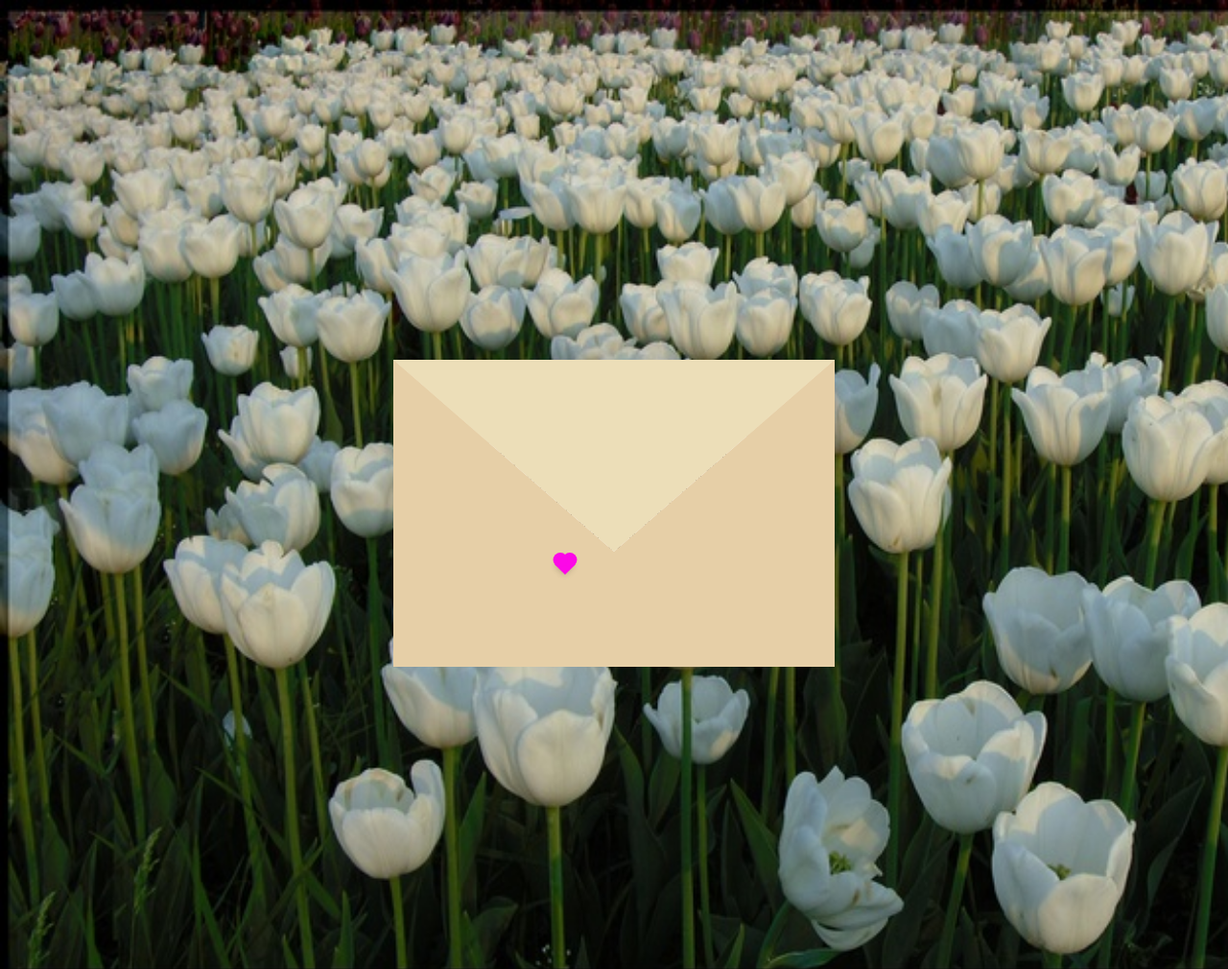
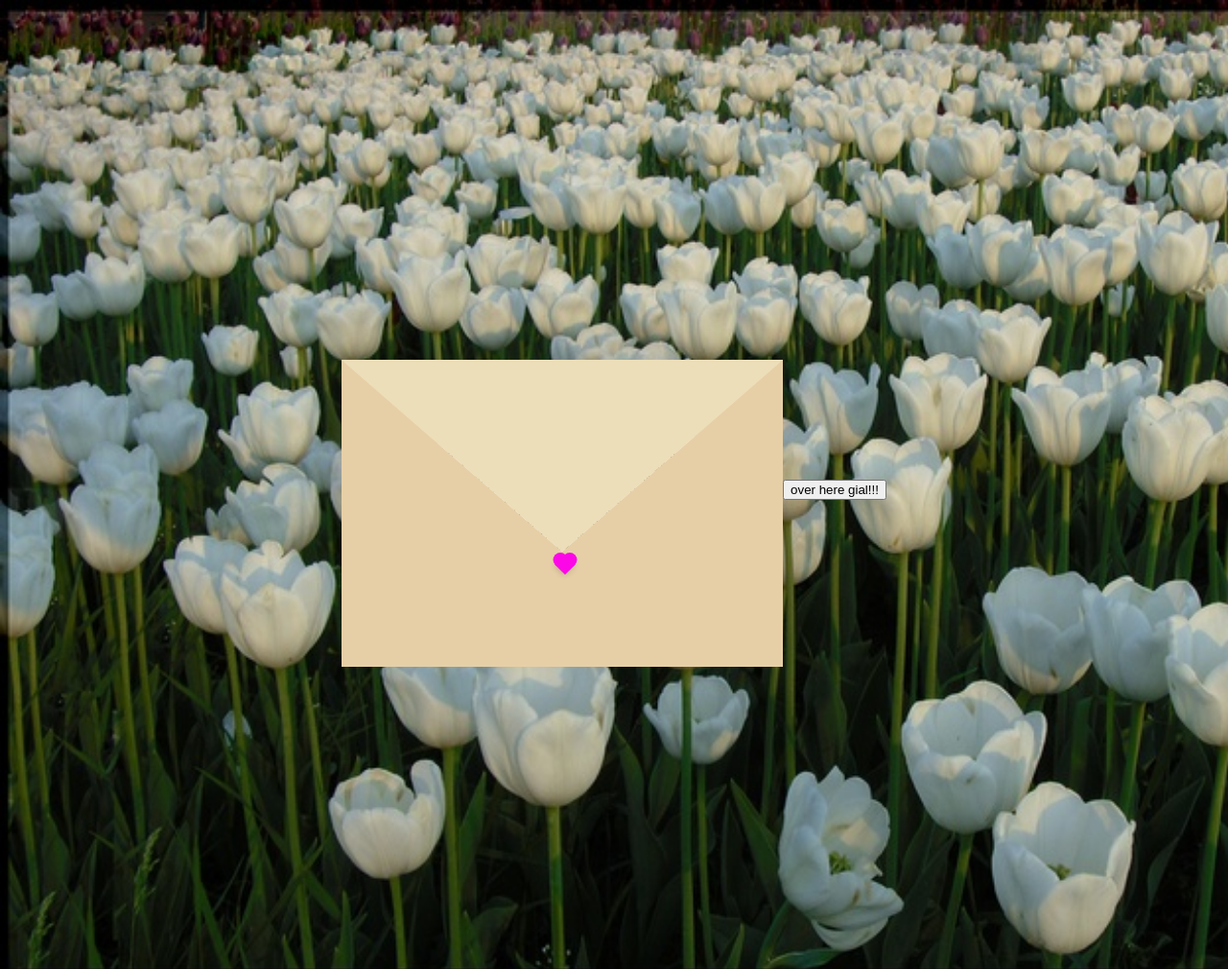
Before and after one commit to parala123/okaynanai, a plain HTML site: page index.html in a window 1280 px wide. Shown: the top 1010 px of the page at 96% size. Drawn offline with Linux system fonts and the light colour scheme.

Commit message:
Update style.css

```diff
--- a/style.css
+++ b/style.css
@@ -85,12 +85,6 @@ body{
   transition: transform 0.5s ease-in-out 1s;
   box-shadow: 0 1px 6px var(--shadow-color);
   cursor: pointer;
-}a{
-  position: absolute;
-  top: 73%;
-  left: 59%;
-  width: 15px;
-  height: 15px;
 }
 .heart:before,
 .heart:after {
```
